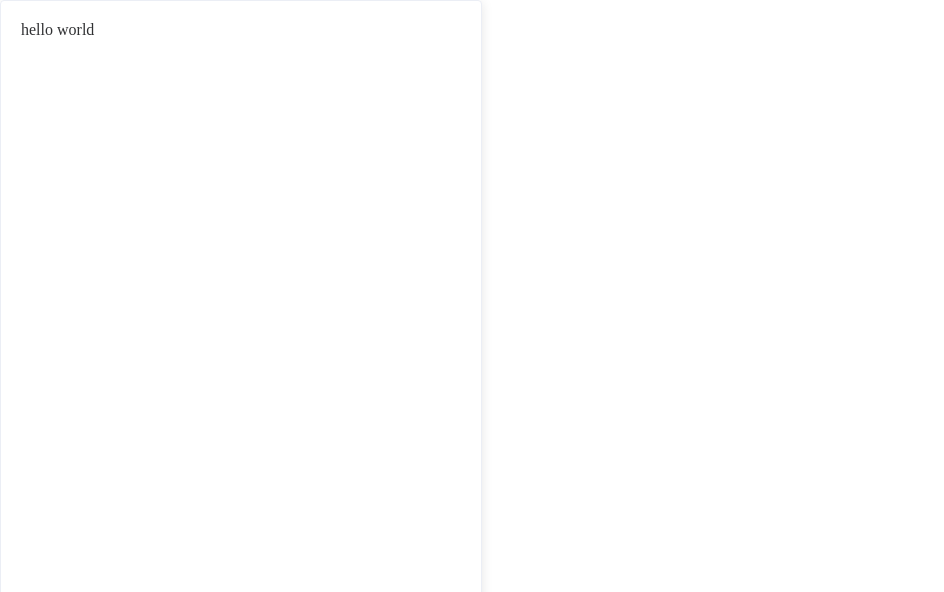
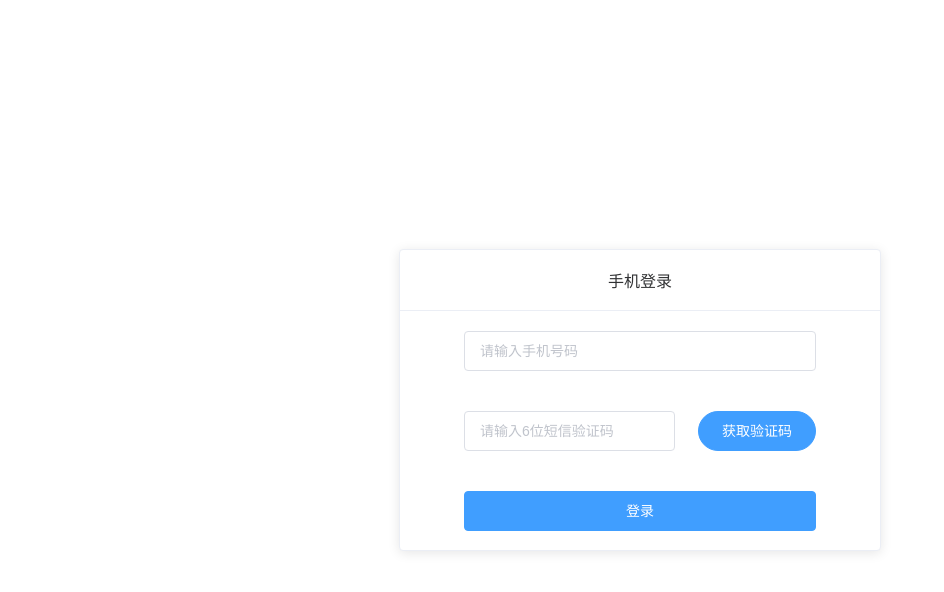
Before and after one commit to breeze0/Concierge_FE, a Vue app: page / in a window 1280 px wide. Shown: the top 592 px of the page, without its empty margins (0-944 px from the left). Built offline with nearby package versions, Linux system fonts and the light colour scheme.

Commit message:
Add login component

```diff
--- a/src/components/login.vue
+++ b/src/components/login.vue
@@ -1,8 +1,27 @@
 <template>
   <div class="login-container">
     <el-card class="box-card">
+      <div slot="header" class="login-title">
+        <span>手机登录</span>
+      </div>
       <div class="login-content">
-        hello world
+        <div class="el-input">
+          <input type="text" class="el-input__inner"
+          v-model="inputTel"
+          placeholder="请输入手机号码"
+          @blur="handleBlur"
+          >
+        </div>
+        <div class="error-msg">
+          <span v-show='isShowError'>{{ numErrorMsg }}</span>
+        </div>
+        <div class="input-wrapper">
+          <div class="el-input">
+            <input type="number" class="el-input__inner" v-model="inputNum" placeholder="请输入6位短信验证码">
+          </div>
+          <el-button type="primary" round>获取验证码</el-button>
+        </div>
+        <el-button type="primary" class="login-btn">登录</el-button>
       </div>
     </el-card>
   </div>
@@ -10,23 +29,96 @@
 
 <script>
   export default {
+    data () {
+      return {
+        inputTel: null,
+        inputNum: null,
+        isShowError: false,
+        numErrorMsg: '请输入正确的手机号'
+      }
+    },
+    methods: {
+      isAvailable(val) {
+        var reg=/^[1][3,4,5,7,8][0-9]{9}$/;
+        if (!reg.test(val)) {
+          return false;
+        } else {
+          return true;
+        }
+      },
+      handleBlur() {
+        this.isShowError = !this.isAvailable(this.inputTel)
+      }
 
+    },
+    watch: {
+
+    },
+    mounted () {
+
+    }
   }
 </script>
 
 <style scoped lang="scss">
+
+input[type="number"]::-webkit-outer-spin-button,
+input[type="number"]::-webkit-inner-spin-button {
+  -webkit-appearance: none !important;
+  margin: 0;
+}
+
+
 .login-container {
   width: 100%;
   height: 100%;
   display: flex;
+  justify-content: center;
+  align-items: center;
 
 
   .box-card {
     width: 480px;
+    height: 300px;
+
+    .login-title {
+      text-align: center;
+    }
   }
 
   .login-content {
+    .el-input {
+      text-align: center;
 
+      .el-input__inner {
+        width: 80%;
+      }
+    }
+    .error-msg {
+      margin-left: 10%;
+      color: #F56C6C;
+      font-size: 12px;
+      min-height: 20px;
+    }
+
+    .input-wrapper {
+      margin-top: 20px;
+      display: flex;
+      width: 80%;
+      margin-left: 10%;
+
+      .el-input__inner {
+        width: 90%!important;
+        margin-right: 10%;
+      }
+    }
+
+    .login-btn {
+      margin-left: 10%;
+      width: 80%;
+      margin-top: 40px;
+    }
   }
+
 }
 </style>
```
Also changed, not shown: src/App.vue (+5 -3 lines).
